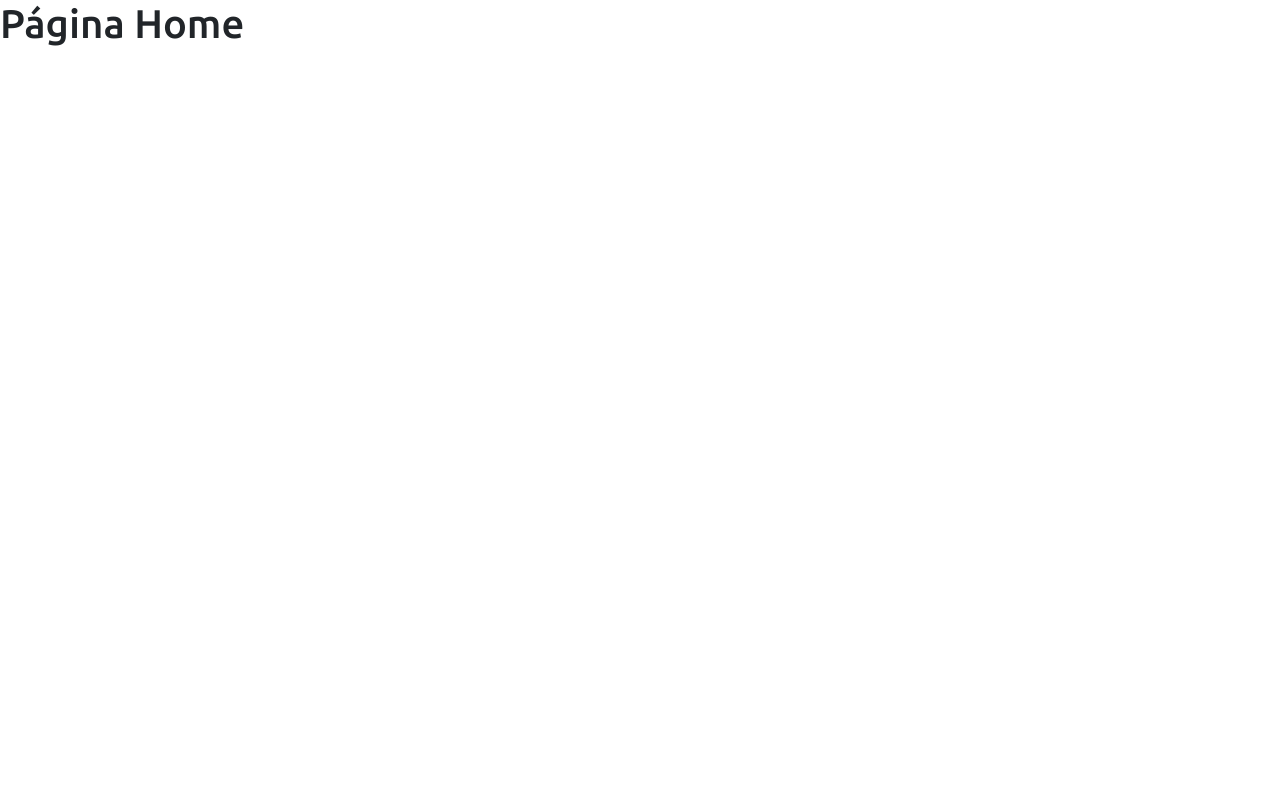
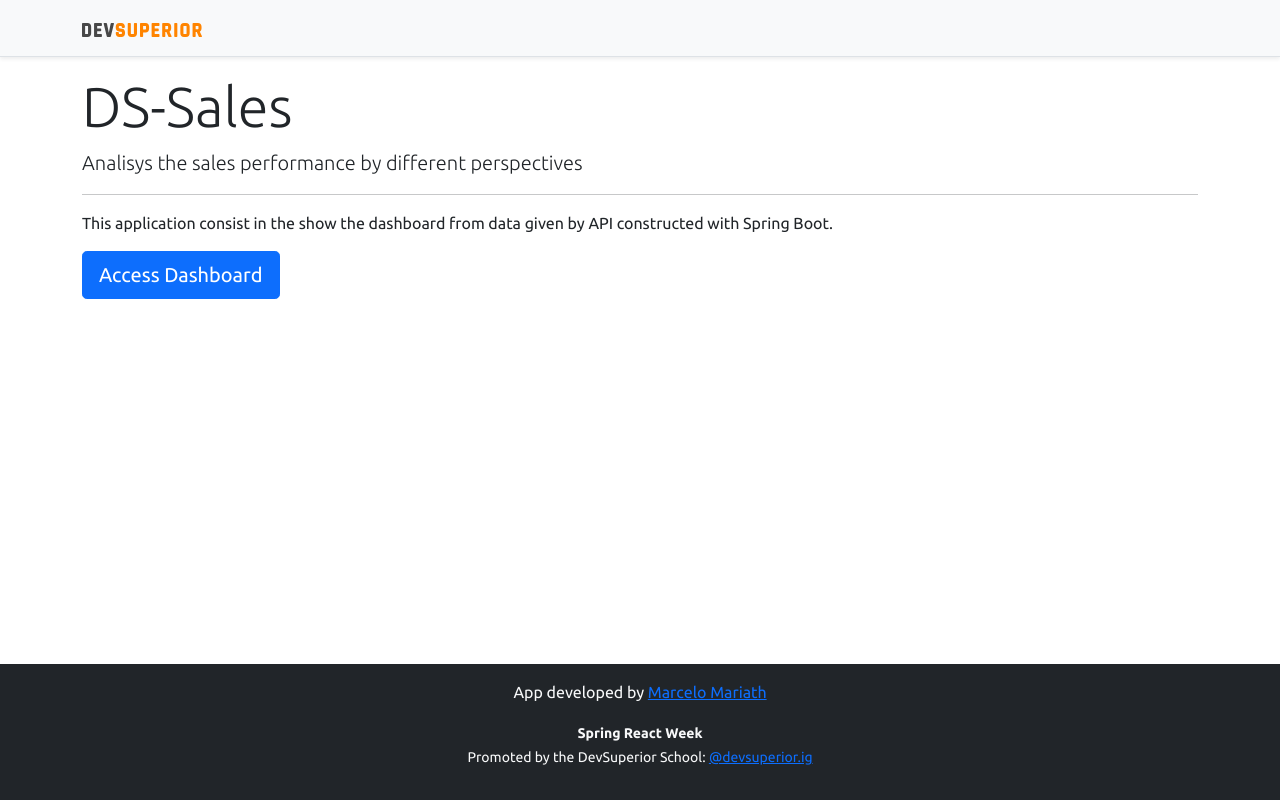
Before and after one commit to gedom2012/project-sds3, a React (Create React App) app in the folder frontend/: page / in a window 1280 px wide. Built offline with nearby package versions, Linux system fonts and the light colour scheme.

Commit message:
Home, navigation

```diff
--- a/frontend/src/components/NavBar/index.tsx
+++ b/frontend/src/components/NavBar/index.tsx
@@ -1,10 +1,14 @@
 import ImgDsDark from 'assets/img/ds-dark.svg'
+import { Link } from 'react-router-dom';
+
 const NavBar = () => {
     return (
         <div className="d-flex flex-column flex-md-row align-items-center p-3 px-md-4 mb-3 bg-light border-bottom shadow-sm">
             <div className="container">
                 <nav className="my-2 my-md-0 mr-md-3">
-                    <img src={ImgDsDark} alt="DevSuperior" width="120" />
+                    <Link to="/">
+                        <img src={ImgDsDark} alt="DevSuperior" width="120" />
+                    </Link>
                 </nav>
             </div>
         </div>
--- a/frontend/src/pages/Home/index.tsx
+++ b/frontend/src/pages/Home/index.tsx
@@ -1,10 +1,24 @@
+import Footer from "components/Footer";
+import NavBar from "components/NavBar";
+import { Link } from "react-router-dom";
+
 const Home = () => {
     return (
-        <div >
-            <h1>Página Home</h1>
-        </div>
-
+        <>
+            <NavBar />
+            <div className="container">
+                <div className="jumbotron">
+                    <h1 className="display-4">DS-Sales</h1>
+                    <p className="lead">Analisys the sales performance by different perspectives</p>
+                    <hr />
+                    <p>This application consist in the show the dashboard from data given by API constructed with Spring Boot.</p>
+                    <Link className="btn btn-primary btn-lg" to="/dashboard">
+                        Access Dashboard
+                    </Link>
+                </div>
+            </div>
+            <Footer />
+        </>
     );
 }
-
 export default Home;
```
